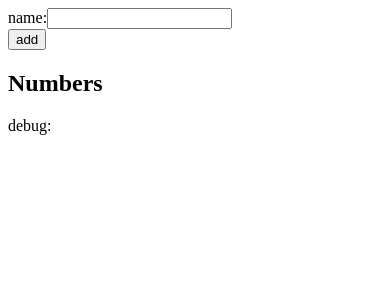
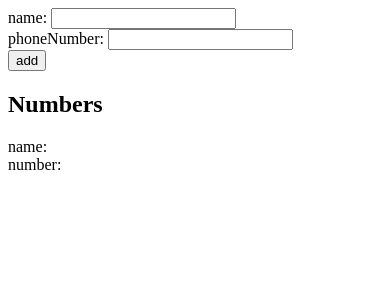
Before and after one commit to multimattia/helsinki-full-stack-open, a React (Create React App) app in the folder part2/phonebook/: page / in a window 390 px wide. Shown: the top 300 px of the page. Built offline with nearby package versions, Linux system fonts and the light colour scheme.

Commit message:
2.8 — add phone numbers to the phonebook

```diff
--- a/part2/phonebook/src/App.js
+++ b/part2/phonebook/src/App.js
@@ -3,28 +3,31 @@ import { useState } from 'react'
 const PeopleList = ({ people }) => {
   return (
     <div className=" ">
-      {people.map(person => <p key={person.id}>{person.name}</p>)}
+      {people.map(person => <p key={person.id}>Name: {person.name} {person.number}</p>)}
     </div>
   )
 }
 
 
 const App = () => {
-  const [persons, setPersons] = useState([ ])
+  const [persons, setPersons] = useState([])
   const [newName, setNewName] = useState('')
+  const [newPhoneNumber, setNewPhoneNumber] = useState('')
 
   const handleNameChange = (event) => {
     setNewName(event.target.value)
   }
 
-  const addNewName = (event) => {
+  const handleNumberChange = (event) => {
+    setNewPhoneNumber(event.target.value)
+  }
+
+  const addNewPerson = (event) => {
     event.preventDefault()
-    console.log('persons:', persons)
-    console.log('newName:', newName)
     const newPerson = {
       id: newName,
       name: newName,
-      number: String(5183162704)
+      number: newPhoneNumber
     }
     if (persons.length === 0 || persons.every(p => p.name !== newPerson.name)) {
       setPersons([...persons, newPerson])
@@ -36,12 +39,12 @@ const App = () => {
 
   return (
     <div className="App">
-      <form onSubmit={addNewName}>
+      <form onSubmit={addNewPerson}>
         <div className="">
-          name:
-          <input
-            value={newName}
-            onChange={handleNameChange}
+          name: <input value={newName} onChange={handleNameChange}
+          /></div>
+        <div className="">
+          phoneNumber: <input value={newPhoneNumber} onChange={handleNumberChange}
           />
         </div>
         <div className="">
@@ -49,7 +52,8 @@ const App = () => {
         </div>
       </form>
       <h2>Numbers</h2>
-      <div className="debug">debug: {newName} </div>
+      <div className="debug">name: {newName} </div>
+      <div className="debug">number: {newPhoneNumber} </div>
       <PeopleList people={persons} />
 
     </div>
```
